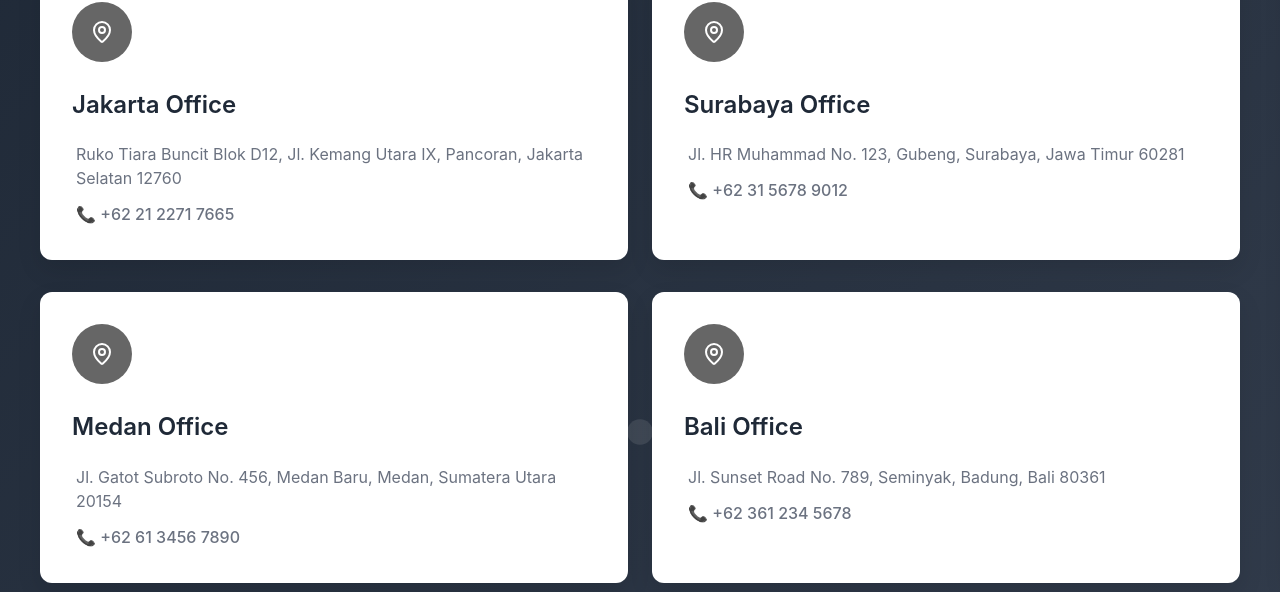
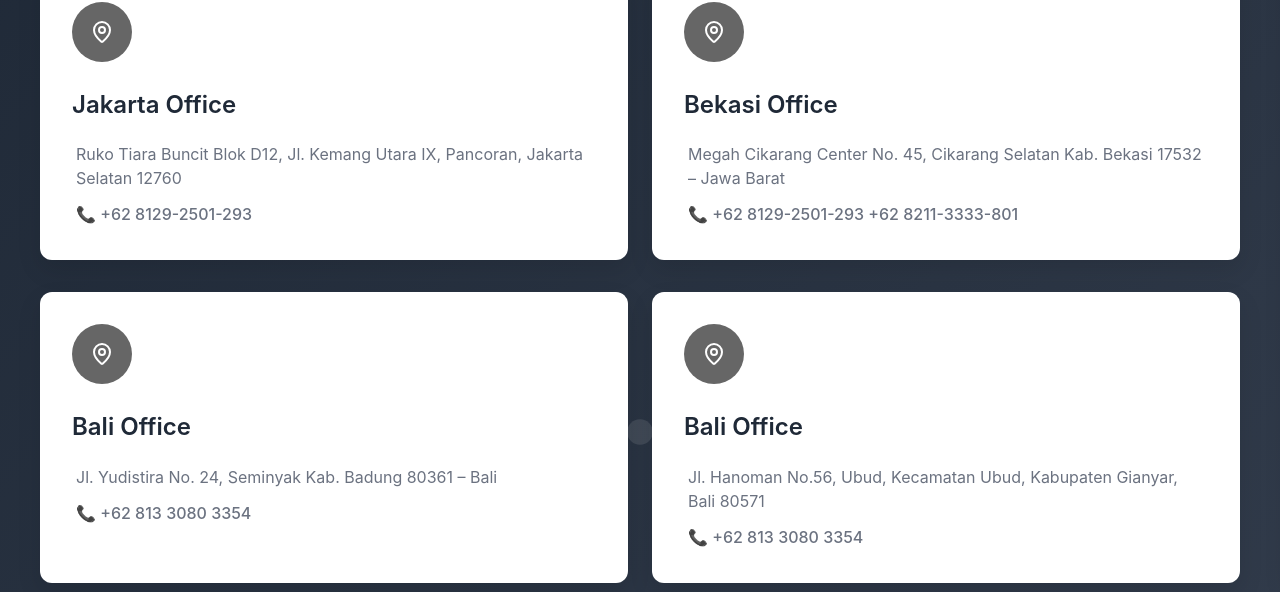
Before and after one commit to Antoniyo123/indobizcorner-visa-app, a React (Create React App) app in the folder frontend/: page /contact in a window 1280 px wide. Shown: the part 208-800 px from the top of the page. Built offline with nearby package versions, Linux system fonts and the light colour scheme; no server answers.

Commit message:
change kontak adres

```diff
--- a/frontend/src/page/About.jsx
+++ b/frontend/src/page/About.jsx
@@ -19,9 +19,9 @@ const AboutUs = () => {
   const teamMembers = [
     {
       id: 1,
-      name: "Sidharta Dharma Wardhana",
+      name: "M. Ferial dwi putera",
       position: "Direktur Utama",
-      image: require('../assets/img/pakdarta.png'),
+      image: require('../assets/img/ferial.png'),
       bio: "Sidharta brings over 8 years of experience in creative direction and brand strategy. She has worked with Fortune 500 companies and startups alike, helping them build compelling visual narratives.",
       experience: "8+ years",
       education: "Master's in Visual Design from Art Institute",
@@ -29,9 +29,9 @@ const AboutUs = () => {
     },
     {
       id: 2,
-      name: "Ardiansyah Saputra",
-      position: "Direktur Operational",
-      image: require('../assets/img/pakardi.png'),
+      name: "Ferarry Perdhana Wardhana",
+      position: "Direktur",
+      image: require('../assets/img/ferari.png'),
       bio: "Ardy is a full-stack developer with expertise in modern web technologies. He leads our development team and ensures all projects meet the highest technical standards.",
       experience: "6+ years",
       education: "Bachelor's in Computer Science from MIT",
@@ -39,9 +39,9 @@ const AboutUs = () => {
     },
     {
       id: 3,
-      name: "M. Ferarry Perdhana Wardhana",
+      name: "Sidharta Dharma Wardhana",
       position: "Direktur",
-      image: require('../assets/img/ferari.png'),
+      image: require('../assets/img/pakdarta.png'),
       bio: "Ferarry specializes in user experience design and human-computer interaction. She's passionate about creating intuitive and accessible digital experiences.",
       experience: "5+ years",
       education: "Master's in HCI from Stanford University",
@@ -49,9 +49,9 @@ const AboutUs = () => {
     },
     {
       id: 4,
-      name: "M. Ferial dwi putera",
-      position: "Direktur",
-      image: require('../assets/img/ferial.png'),
+      name: "Ardiansyah Saputra",
+      position: "Direktur Operational",
+      image: require('../assets/img/pakardi.png'),
       bio: "Ferial oversees product strategy and development lifecycle. He bridges the gap between technical teams and business objectives to deliver successful products.",
       experience: "7+ years",
       education: "MBA from Harvard Business School",
--- a/frontend/src/page/Contact.jsx
+++ b/frontend/src/page/Contact.jsx
@@ -32,31 +32,31 @@ const ContactPage = () => {
       id: 1,
       name: "Jakarta Office",
       address: "Ruko Tiara Buncit Blok D12, Jl. Kemang Utara IX, Pancoran, Jakarta Selatan 12760",
-      phone: "+62 21 2271 7665",
+      phone: "+62 8129-2501-293",
       mapUrl: "https://www.google.com/maps/embed?pb=!1m14!1m12!1m3!1d126914.14085573106!2d106.7432838524836!3d-6.2549166825052795!2m3!1f0!2f0!3f0!3m2!1i1024!2i768!4f13.1!5e0!3m2!1sid!2sid!4v1750233911648!5m2!1sid!2sid",
       googleMapsLink: "https://maps.google.com/?q=Ruko+Tiara+Buncit+Blok+D12+Jl+Kemang+Utara+IX+Pancoran+Jakarta+Selatan"
     },
     {
       id: 2,
-      name: "Surabaya Office",
-      address: "Jl. HR Muhammad No. 123, Gubeng, Surabaya, Jawa Timur 60281",
-      phone: "+62 31 5678 9012",
+      name: "Bekasi Office",
+      address: "Megah Cikarang Center No. 45, Cikarang Selatan Kab. Bekasi 17532 – Jawa Barat",
+      phone: "+62 8129-2501-293 +62 8211-3333-801",
       mapUrl: "https://www.google.com/maps/embed?pb=!1m18!1m12!1m3!1d3957.4!2d112.7520883!3d-7.2897!2m3!1f0!2f0!3f0!3m2!1i1024!2i768!4f13.1!5e0!3m2!1sid!2sid!4v1600000000000!5m2!1sid!2sid",
       googleMapsLink: "https://maps.google.com/?q=Jl+HR+Muhammad+No+123+Gubeng+Surabaya+Jawa+Timur"
     },
     {
       id: 3,
-      name: "Medan Office",
-      address: "Jl. Gatot Subroto No. 456, Medan Baru, Medan, Sumatera Utara 20154",
-      phone: "+62 61 3456 7890",
+      name: "Bali Office",
+      address: "Jl. Yudistira No. 24, Seminyak Kab. Badung 80361 – Bali",
+      phone: "+62 813 3080 3354",
       mapUrl: "https://www.google.com/maps/embed?pb=!1m18!1m12!1m3!1d3982.1!2d98.6666667!3d3.5833333!2m3!1f0!2f0!3f0!3m2!1i1024!2i768!4f13.1!5e0!3m2!1sid!2sid!4v1600000000001!5m2!1sid!2sid",
       googleMapsLink: "https://maps.google.com/?q=Jl+Gatot+Subroto+No+456+Medan+Baru+Medan+Sumatera+Utara"
     },
     {
       id: 4,
       name: "Bali Office",
-      address: "Jl. Sunset Road No. 789, Seminyak, Badung, Bali 80361",
-      phone: "+62 361 234 5678",
+      address: "Jl. Hanoman No.56, Ubud, Kecamatan Ubud, Kabupaten Gianyar, Bali 80571",
+      phone: "+62 813 3080 3354",
       mapUrl: "https://www.google.com/maps/embed?pb=!1m18!1m12!1m3!1d3944.2!2d115.1604!3d-8.6833!2m3!1f0!2f0!3f0!3m2!1i1024!2i768!4f13.1!5e0!3m2!1sid!2sid!4v1600000000002!5m2!1sid!2sid",
       googleMapsLink: "https://maps.google.com/?q=Jl+Sunset+Road+No+789+Seminyak+Badung+Bali"
     }
```
Also changed, not shown: frontend/src/assets/img/5.png (deleted), frontend/src/assets/img/ferari.png.
